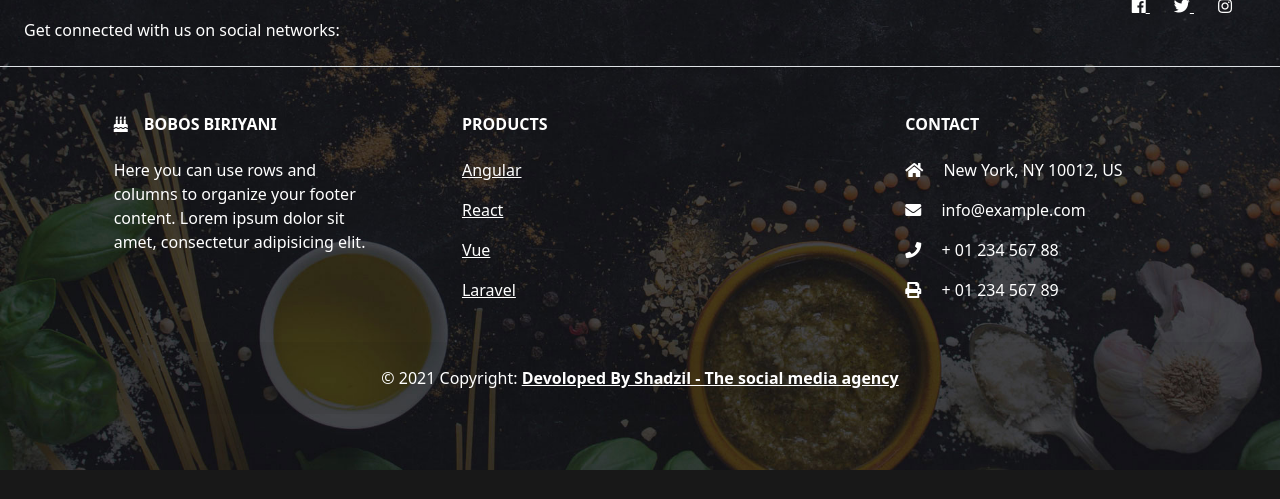
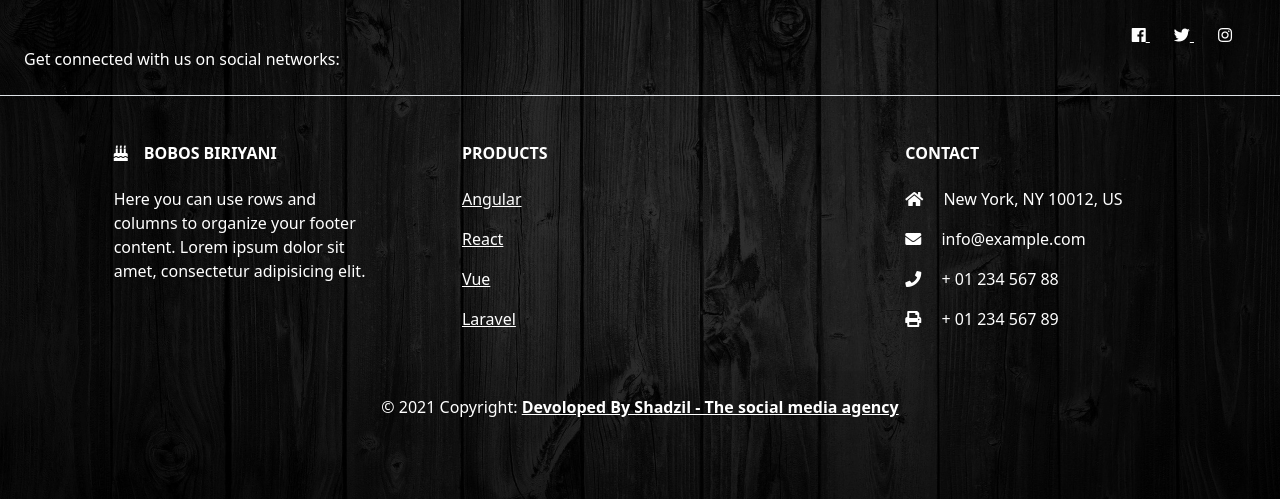
Before and after one commit to shadzil/bobos, a PHP site: page /first.php in a window 1280 px wide. Shown: the part 4414-4913 px from the top of the page. Before the commit the page ends 4884 px from the top, so only its background shows below. Run offline with PHP 8.4, Linux system fonts and the light colour scheme; some libraries are stand-ins or nearby versions.

Commit message:
some more changes

```diff
--- a/first.php
+++ b/first.php
@@ -115,7 +115,7 @@
 
 
 
-<div id="myBtnContainer" my-5 >
+<div id="myBtnContainer" >
   <button class="btn active" onclick="filterSelection('all')"> Show all</button>
   <button class="btn" onclick="filterSelection('bpots')"> Biriyani Pots</button>
   <button class="btn" onclick="filterSelection('lpack')"> Lunch Pack</button>
@@ -127,7 +127,7 @@
 
 <!-- The filterable elements. Note that some have multiple class names (this can be used if they belong to multiple categories) -->
 
-<div class="containermenue   ">
+<div class="containermenue  mx-auto ">
 
 
 
@@ -232,11 +232,11 @@
 
 
 
-<div class=" text-center heading-section ftco-animate  my-5">
+<div class=" text-center heading-section ftco-animate  my-5 ">
     <p class=" brushfont">Testimonial</p>
 </div>
 
-<div id="carouselExampleIndicators" class="carousel slide" data-ride="carousel" >
+<div id="carouselExampleIndicators" class="carousel slide parallax" data-ride="carousel" >
   <ol class="carousel-indicators">
     <li data-target="#carouselExampleIndicators" data-slide-to="0" class="active"></li>
     <li data-target="#carouselExampleIndicators" data-slide-to="1"></li>
--- a/footer.php
+++ b/footer.php
@@ -2,7 +2,7 @@
 <!-- Footer -->
 
 
-<footer class="text-center text-lg-start parallax " style=" color: white; background-image: url(assets/images/footer-bg.jpg);  ">
+<footer class="text-center text-lg-start parallax " style=" color: white; background-image: url(assets/images/body-bg.jpg);  ">
   <!-- Section: Social media -->
   <section
     class="d-flex justify-content-center justify-content-lg-between p-4 border-bottom"
```
Also changed, not shown: assets/images/body-bg.jpg, assets/images/menu-bg.png (added), assets/images/s.jpg (added).
